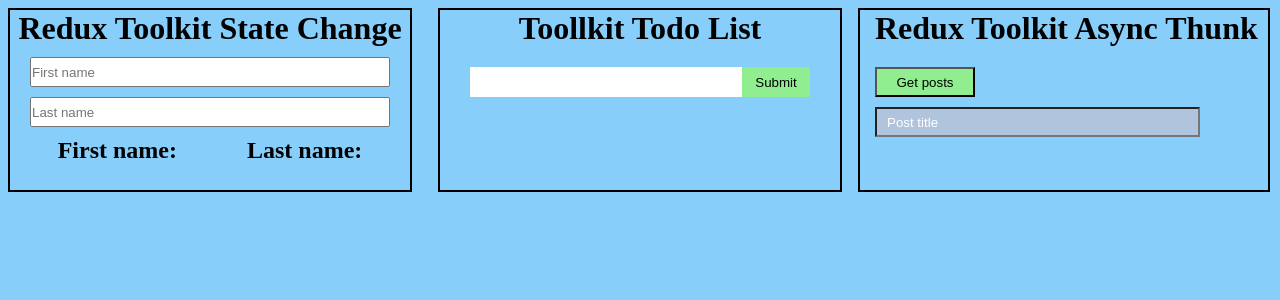
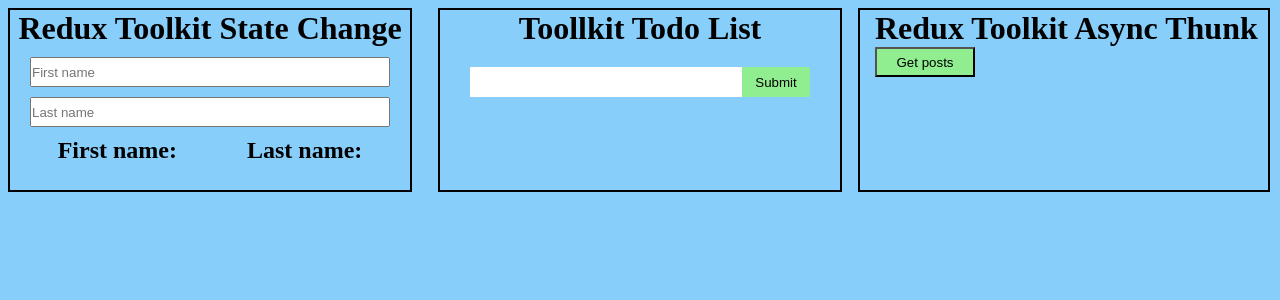
Before and after one commit to VitaliyM/learntoolkit, a React (Create React App) app: page / in a window 1280 px wide. Shown: the top 300 px of the page. Built offline with nearby package versions, Linux system fonts and the light colour scheme.

Commit message:
Run Async Get Post

```diff
--- a/src/components/listTodo/todolist.css
+++ b/src/components/listTodo/todolist.css
@@ -1,6 +1,8 @@
 .todoBlock {
     outline: 2px solid;
     width: 400px;
+    min-height: 180px;
+    height: fit-content;
     margin-top: 10px;
     margin-left: 20px;
     padding-bottom: 10px;
--- a/src/components/posts/Posts.jsx
+++ b/src/components/posts/Posts.jsx
@@ -12,20 +12,19 @@
     return (
         <div className='postsBlock'>
             <h1 className='postsBlockHeader'>Redux Toolkit Async Thunk</h1>
-            <form className='inputBlock'>
-                <input
-                    type="button"
-                    value="Get posts"
-                    className='getPostsBtn'
-                    onClick={ () => dispatch(getPosts()) }
-
-                    />
-                <input
-                    type="text"
-                    ame="Post title"
-                    placeholder='Post title'
-                    className='inputPostTitle' />
-            </form>
+            <button
+                type="submit"
+                value="Get posts"
+                className='getPostsBtn'
+                onClick={() => dispatch(getPosts())}
+            >Get posts</button>
+            <div className='showPostTitle'>
+                {
+                    posts?.map( (post) => (
+                        <div className='postLine'>&#8658; {post.title}</div>
+                    ) )
+                }
+            </div>
         </div>
     )
 }
--- a/src/components/posts/posts.css
+++ b/src/components/posts/posts.css
@@ -3,13 +3,6 @@
     margin-left: 20px;
     margin-top: 10px;
     padding: 0 10px 0 15px;
-}
-
-.inputBlock {
-    margin-top: 20px;
-    display: flex;
-    flex-direction: column;
-    gap: 10px;
 }
 
 .getPostsBtn {
@@ -19,14 +12,14 @@
     cursor: pointer;
 }
 
-.inputPostTitle {
-    background: lightsteelblue;
+.showPostTitle {
     width: 85%;
-    height: 30px;
-    padding-left: 10px;
-    color: #ffffff;
+    margin-top: 20px;
+    display: flex;
+    flex-direction: column;
+    gap: 10px;
 }
 
-.inputPostTitle::placeholder {
-    color: #ffffff;
+.postLine {
+    background: lightsteelblue;
 }
```
